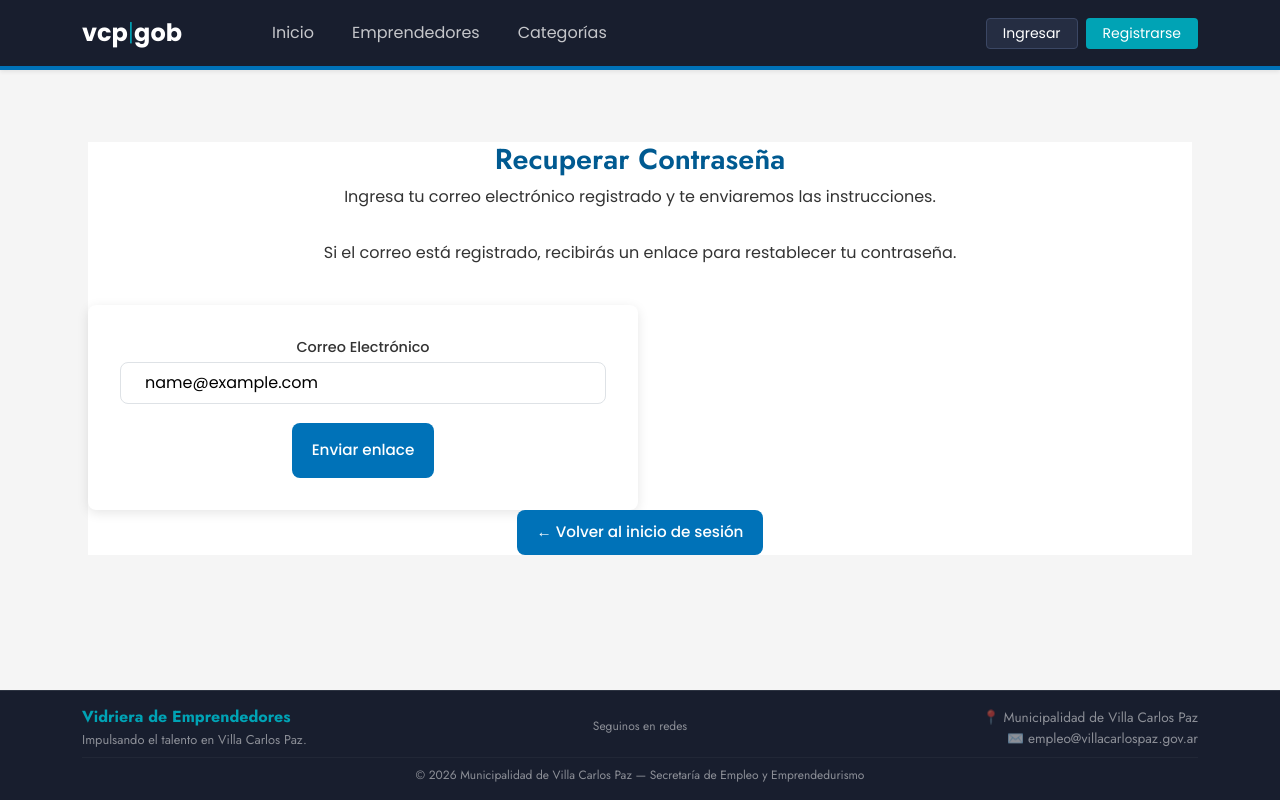
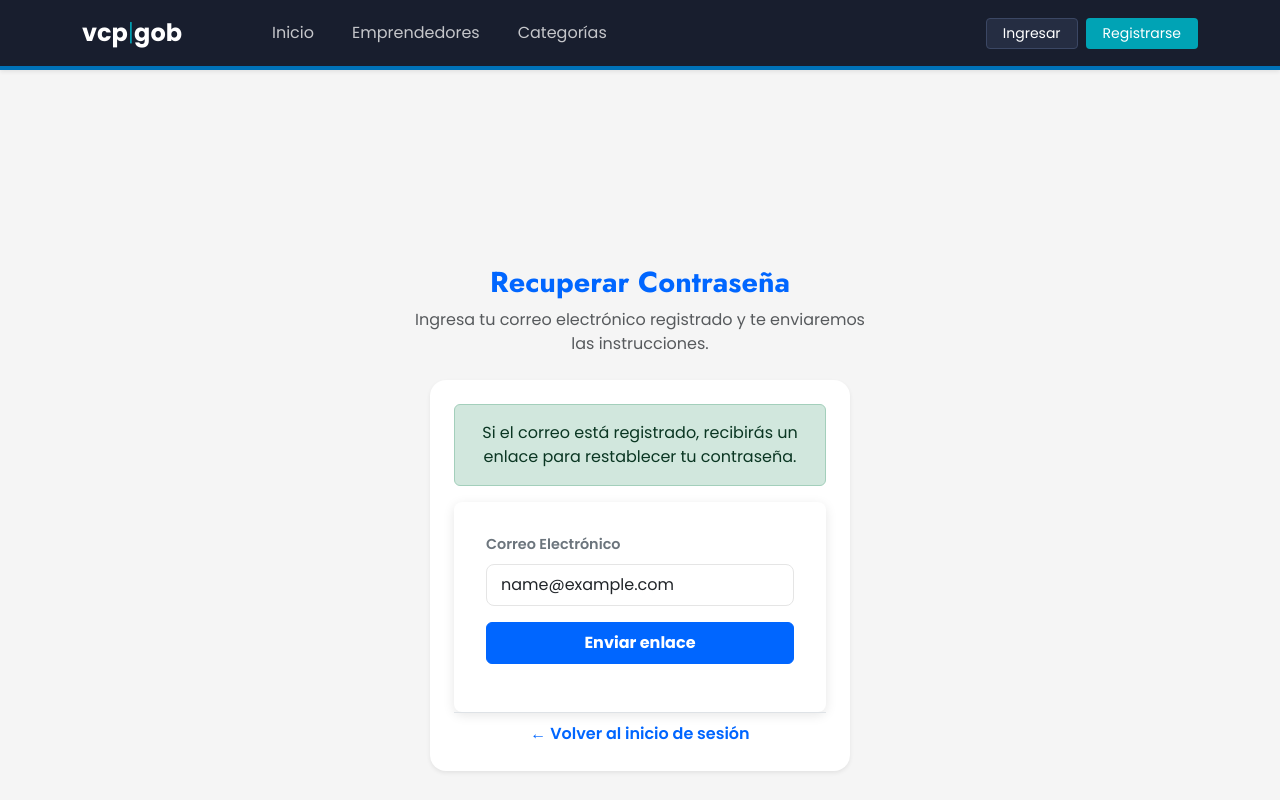
Before and after one commit to gustavoloyola287/vidrieraemprendedoresindependiente, a React (Vite) app in the folder frontend/: page /recuperar-password in a window 1280 px wide. Both pictures are taken after typing "name@example.com" into the empty fields and a click on the button "Enviar enlace". Shown: the top 800 px of the page. Built offline with nearby package versions, Linux system fonts and the light colour scheme.

Commit message:
update/front

```diff
--- a/frontend/src/Page/RecuperarPassword.tsx
+++ b/frontend/src/Page/RecuperarPassword.tsx
@@ -16,10 +16,9 @@ export const RecuperarPassword: React.FC = () => {
         setLoading(true);
 
         try {
-        // Simulación de llamada al backend (/api/auth/recover-password) [US-08]
+            // Simulación de llamada al backend (/api/auth/recover-password)
             console.log('Solicitando recuperación para:', email);
 
-        // Simulo respuesta exitosa para la demo de mañana
             setTimeout(() => {
                 setLoading(false);
                 setSuccessMessage('Si el correo está registrado, recibirás un enlace para restablecer tu contraseña.');
@@ -32,28 +31,33 @@ export const RecuperarPassword: React.FC = () => {
     };
 
     return (
-        <div className="min-h-screen flex items-center justify-center bg-gray-50 p-4">
-        <div className="max-w-md w-full bg-white p-8 rounded-xl shadow-md text-center">
-            <h2 className="text-2xl font-bold text-gray-800 mb-2">Recuperar Contraseña</h2>
-            <p className="text-sm text-gray-600 mb-6">
+        <div className="container d-flex flex-column justify-content-center align-items-center py-5 min-vh-100">
+            {/* Título alineado al centro en azul brillante (#0066FF) */}
+            <h2 className="fw-bold mb-2 text-center" style={{ color: '#0066FF' }}>
+                Recuperar Contraseña
+            </h2>
+
+            <p className="text-muted text-center mb-4" style={{ maxWidth: '450px' }}>
                 Ingresa tu correo electrónico registrado y te enviaremos las instrucciones.
             </p>
 
+            {/* Tarjeta contenedora para encuadrar formulario y botón */}
+            <div className="card shadow-sm p-4 w-100 border-0 rounded-4" style={{ maxWidth: '420px' }}>
                 {error && (
-            <div className="bg-red-100 text-red-700 p-3 rounded-lg mb-4 text-sm">
+                    <div className="alert alert-danger text-center mb-3 text-sm" role="alert">
                         {error}
                     </div>
                 )}
 
                 {successMessage && (
-            <div className="bg-green-100 text-green-700 p-3 rounded-lg mb-4 text-sm">
+                    <div className="alert alert-success text-center mb-3 text-sm" role="alert">
                         {successMessage}
                     </div>
                 )}
 
-            <form onSubmit={handleSubmit} className="space-y-4 text-left">
-            <div>
-                <label className="block text-sm font-semibold text-gray-700 mb-1">
+                <form onSubmit={handleSubmit}>
+                    <div className="mb-3 text-start">
+                        <label className="form-label fw-semibold text-secondary">
                             Correo Electrónico
                         </label>
                         <input
@@ -62,26 +66,32 @@ export const RecuperarPassword: React.FC = () => {
                             value={email}
                             onChange={(e) => setEmail(e.target.value)}
                             placeholder="ejemplo@correo.com"
-                className="w-full px-4 py-2 border rounded-lg focus:outline-none focus:ring-2 focus:ring-blue-500"
+                            className="form-control py-2"
                         />
                     </div>
 
                     <button
                         type="submit"
                         disabled={loading}
-                className="w-full py-3 bg-blue-600 text-white font-bold rounded-lg hover:bg-blue-700 transition-colors disabled:opacity-50"
+                        className="btn w-100 py-2 fw-bold text-white mb-3"
+                        style={{ backgroundColor: '#0066FF', borderColor: '#0066FF' }}
                     >
                         {loading ? 'Enviando...' : 'Enviar enlace'}
                     </button>
                 </form>
 
+                {/* Botón dentro de la tarjeta con separación adecuada */}
+                <div className="text-center pt-2 border-top">
                     <button
+                        type="button"
                         onClick={() => navigate('/login')}
-            className="mt-6 text-sm text-blue-600 hover:underline inline-block"
+                        className="btn btn-link text-decoration-none fw-semibold p-0"
+                        style={{ color: '#0066FF' }}
                     >
                         ← Volver al inicio de sesión
                     </button>
                 </div>
             </div>
+        </div>
     );
 };
--- a/frontend/src/Types/Emprendedor.ts
+++ b/frontend/src/Types/Emprendedor.ts
@@ -1,4 +1,5 @@
 export interface Emprendedor {
+    nombreComercial: any;
     id: number;
     nombreCompleto: string;
     descripcion: string;
--- a/frontend/src/page/Home.tsx
+++ b/frontend/src/page/Home.tsx
@@ -1,7 +1,7 @@
 import { useEffect, useState } from "react";
 import { type Producto } from "../Types/Producto";
 import { productoService } from "../services/productoService";
-import { CardProducto } from "../components/CardProducto";
+import { CardProducto } from "../Components/CardProducto";
 
 export const Home = () => {
     const [productos, setProductos] = useState<Producto[]>([]);
--- /dev/null
+++ b/frontend/src/services/api.ts
@@ -0,0 +1,19 @@
+import axios from 'axios';
+
+export const api = axios.create({
+    baseURL: 'http://localhost:8080/api',
+    });
+
+    // Interceptor para inyectar automáticamente el token JWT en las peticiones
+    api.interceptors.request.use(
+    (config) => {
+        const token = localStorage.getItem('token');
+        if (token && config.headers) {
+        config.headers.Authorization = `Bearer ${token}`;
+        }
+        return config;
+    },
+    (error) => {
+        return Promise.reject(error);
+    }
+);
--- a/frontend/src/services/productoService.ts
+++ b/frontend/src/services/productoService.ts
@@ -1,18 +1,25 @@
-import axios from 'axios';
-import type { Producto, Categoria} from '../Types/Producto';
-
-const API_URL = 'http://localhost:8080/api/productos';
+import api from '../api';
+import type { Producto, Categoria } from '../Types/Producto';
 
 export const productoService = {
   getAll: async (): Promise<Producto[]> => {
-    const response = await axios.get<Producto[]>(API_URL);
-    return response.data;
+    try {
+      const response = await api.get<Producto[]>('/productos');
+      return response.data;
+    } catch (error) {
+      console.error('Error al obtener la lista de productos:', error);
+      throw error;
+    }
   },
 
   getCategorias: async (): Promise<Categoria[]> => {
-    // Consulta las categorías al backend
-    const response = await axios.get<Categoria[]>(`${API_URL}/categorias`);
-    return response.data;
+    try {
+      const response = await api.get<Categoria[]>('/productos/categorias');
+      return response.data;
+    } catch (error) {
+      console.error('Error al obtener las categorías:', error);
+      throw error;
+    }
   }
 };
 
```
Also changed, not shown: frontend/src/App.tsx (+3 -12 lines). Lines whose indentation alone changed are shown as unchanged.
